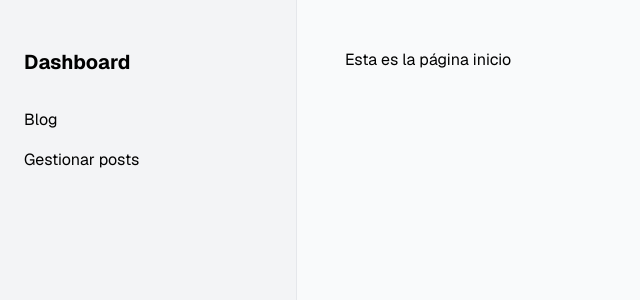
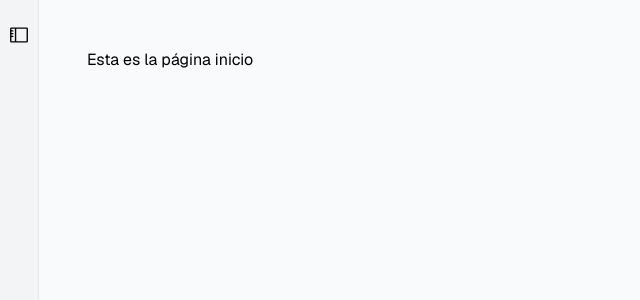
Before and after one commit to mark-1701/mark-playground, a Next.js app: page / in a window 1280 px wide. Shown: the top 300 px of the page, without its empty margins (0-640 px from the left). Built offline with nearby package versions, Linux system fonts and the light colour scheme.

Commit message:
(agregar): estado del menú sidebar y mejorar algunos detalles del form del Summary

```diff
--- a/src/components/NavMenu.tsx
+++ b/src/components/NavMenu.tsx
@@ -1,16 +1,38 @@
+'use client';
+
+import { useSidebarStore } from '@/stores/sidebar-store';
+import clsx from 'clsx';
 import Link from 'next/link';
+import { PiSidebar } from 'react-icons/pi';
 
 const NavMenu = () => {
+  const isOpen = useSidebarStore(state => state.isOpen);
+  const toggleIsOpen = useSidebarStore(state => state.toggleIsOpen);
+
   return (
-    <div className="w-[380px] border-r border-gray-200 bg-gray-100 p-6 pt-12">
-      <p className="mb-8 text-xl font-bold">Dashboard</p>
-      <div className="flex flex-col gap-4">
-        <Link href="/posts" className="hover:underline">
-          Blog
-        </Link>
-        <Link href="/dashboard/posts" className="hover:underline">
-          Gestionar posts
-        </Link>
+    <div
+      className={clsx(
+        isOpen ? 'w-[380px]' : 'w-[40px]',
+        'border-r border-gray-200 bg-gray-100 transition-all'
+      )}
+    >
+      <div className={clsx(isOpen ? 'p-6' : 'p-2 pt-6')}>
+        <div className="mb-12 flex items-center justify-between">
+          {isOpen && <p className="font-serif text-2xl font-bold">Dashboard</p>}
+
+          <PiSidebar
+            size={22}
+            className="cursor-pointer"
+            onClick={() => toggleIsOpen()}
+          />
+        </div>
+
+        {isOpen && (
+          <div className="flex flex-col gap-4">
+            <Link href="/posts">Blog</Link>
+            <Link href="/dashboard/posts">Gestionar posts</Link>
+          </div>
+        )}
       </div>
     </div>
   );
--- a/src/components/text-editor/toolbar/Toolbar.tsx
+++ b/src/components/text-editor/toolbar/Toolbar.tsx
@@ -1,5 +1,4 @@
 import type { Editor } from '@tiptap/core';
-import { HandleInsertImage } from '../types';
 import { useToolbarState } from '../useToolbarState';
 import ToolBarGroup from './components/ToolbarGroup';
 import Headings from './tools/Headings';
--- a/src/features/post/components/PostSummary.tsx
+++ b/src/features/post/components/PostSummary.tsx
@@ -34,15 +34,23 @@ const PostSummary = ({ editor, postId }: PostSummaryProps) => {
     register,
     handleSubmit,
     formState: { errors },
-    setValue,
     reset
   } = useForm<Inputs>();
 
-  // ? cambiar el input title cuando ocurra un cambio en el state de title
+  // ? cargar estado inicial al formulario
   useEffect(() => {
     if (!draftPost) return;
-    setValue('title', draftPost.draft.title ?? '');
-  }, [draftPost, setValue]);
+    reset({
+      title: draftPost.draft.title ?? ''
+    });
+  }, [reset, draftPost]);
+
+  // ? sincronizar el input de title si ocurre algún cambio en el state de
+  // ? del borrador almacenado en zustand.
+  // useEffect(() => {
+  //   if (!draftPost) return;
+  //   setValue('title', draftPost.draft.title ?? '');
+  // }, [draftPost, setValue]);
 
   const onSubmit: SubmitHandler<Inputs> = async data => {
     if (!draftPost) return;
@@ -73,14 +81,15 @@ const PostSummary = ({ editor, postId }: PostSummaryProps) => {
               Título
             </label>
             <input
-              {...register('title', { required: true })}
+              value={draftPost?.draft.title ?? ''}
               disabled={true}
               className="mb-1 w-full rounded border border-gray-300 p-1
                 opacity-55"
+              {...register('title', { required: true })}
             />
             {errors.title && (
               <span className="ml-1 text-sm text-red-500">
-                El título es obligatorio
+                Inserta un título en el editor de texto
               </span>
             )}
           </div>
--- /dev/null
+++ b/src/stores/sidebar-store.ts
@@ -0,0 +1,19 @@
+import { create } from 'zustand';
+import { persist } from 'zustand/middleware';
+
+type SidebarState = {
+  isOpen: boolean;
+  toggleIsOpen: () => void;
+};
+
+export const useSidebarStore = create<SidebarState>()(
+  persist(
+    set => ({
+      isOpen: false,
+      toggleIsOpen: () => set(state => ({ isOpen: !state.isOpen }))
+    }),
+    {
+      name: 'sidebar-store'
+    }
+  )
+);
```
